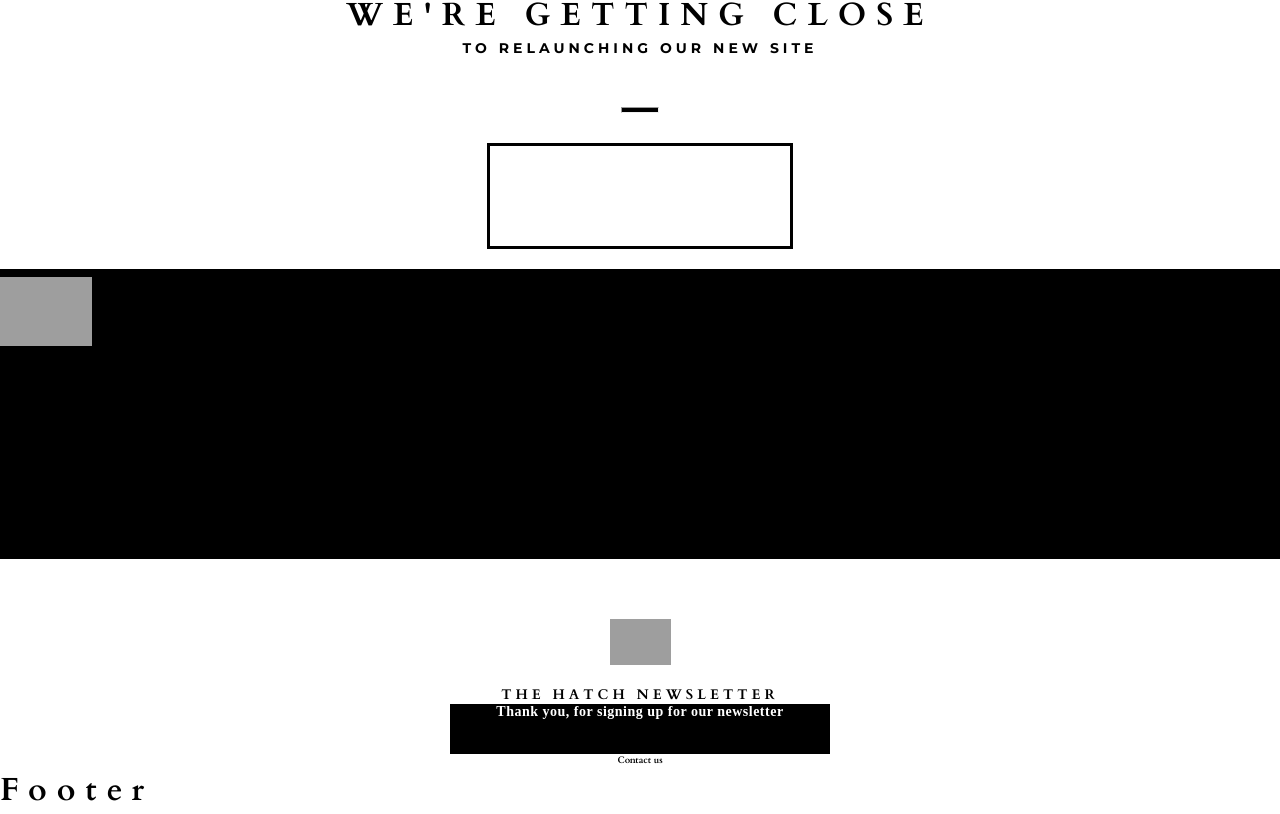
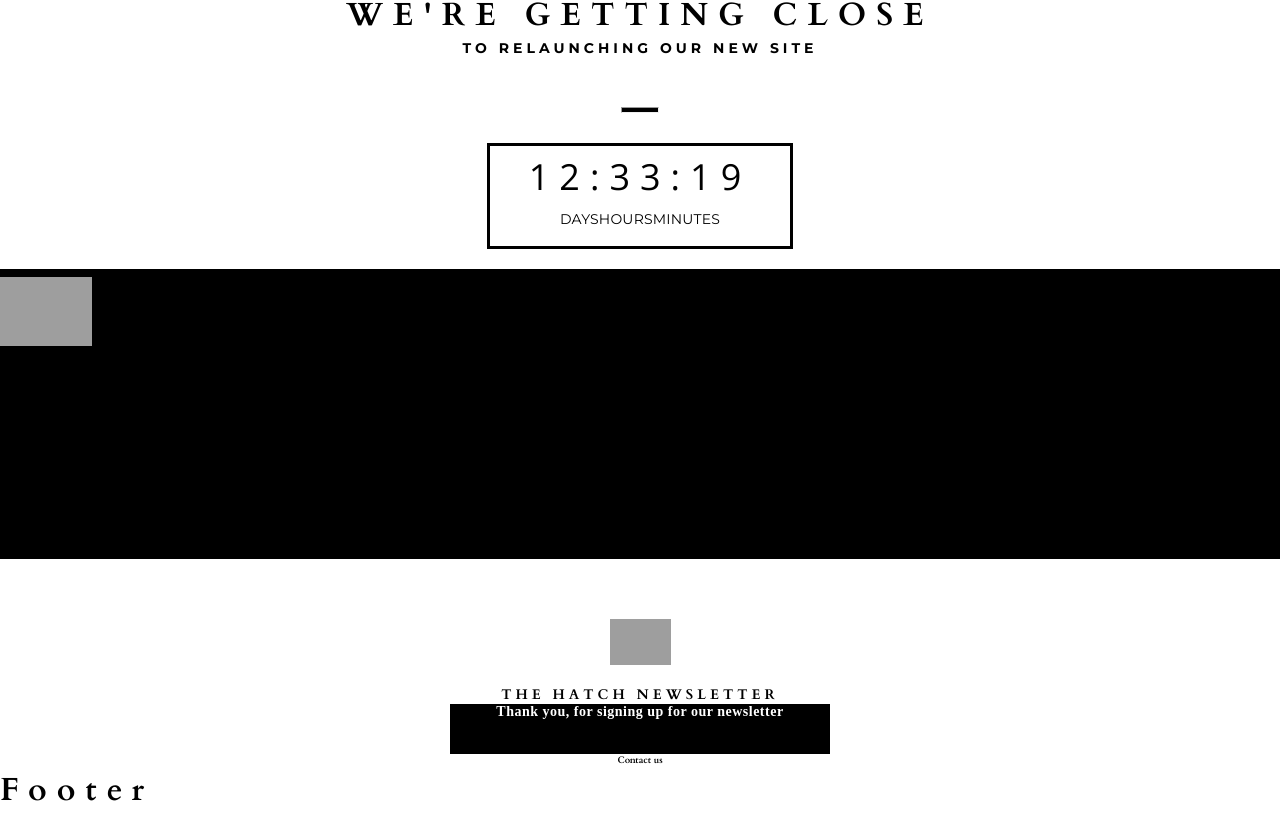
Before and after one commit to wallacehatch/wallace-hatch, a Vue app: page /#/ in a window 1280 px wide. Shown: the part 837-1651 px from the top of the page. Built offline with nearby package versions, Linux system fonts and the light colour scheme; grey boxes are pictures that could not be loaded.

Commit message:
going there

```diff
--- a/src/App.vue
+++ b/src/App.vue
@@ -7,8 +7,8 @@
 </template>
 
 <script>
-import SiteHeader from '@/components/SiteHeader';
-import SiteFooter from '@/components/SiteFooter';
+import SiteHeader from '@/components/common/SiteHeader';
+import SiteFooter from '@/components/common/SiteFooter';
 export default {
   name: 'app',
   components: {
--- a/src/components/Countdown.vue
+++ b/src/components/countdown/Countdown.vue
@@ -16,11 +16,7 @@
 			<h4 class="uppercase sans-serif">To relaunching our new site</h4>
 		</div>
 		<hr class="break-line"></hr>
-		<div class="countdown-box-cont">
-			<div>
-
-			</div>
-		</div>
+		<timer date="August 15, 2016"></timer>
 		</div>
 		<black-info-box></black-info-box>
 		<newsletter></newsletter>
@@ -31,13 +27,15 @@
 
 
 <script>
-import BlackInfoBox from '@/components/BlackInfoBox';
-import Newsletter from '@/components/Newsletter';
+import BlackInfoBox from '@/components/common/BlackInfoBox';
+import Newsletter from '@/components/common/Newsletter';
+import Timer from '@/components/countdown/Timer'
 export default {
   name: 'Countdown',
   components:{
   	BlackInfoBox,
   	Newsletter,
+  	Timer,
   },
   data () {
     return {
--- /dev/null
+++ b/src/components/countdown/Timer.vue
@@ -0,0 +1,78 @@
+<template>
+    <div class="timer-cont">
+        <div class="timer-box-cont">
+            <div class="timer-digit-box open-sans">
+                <p class="timer-text open-sans">12</p>
+                <p class="timer-text open-sans">:</p>
+                <p class="timer-text open-sans">33</p>
+                <p class="timer-text open-sans">:</p>
+                <p class="timer-text open-sans">19</p>
+            </div>
+            <div class="timer-description-box">
+                <p class="timer-description-text uppercase">days</p>
+                <p class="timer-description-text uppercase">hours</p>
+                <p class="timer-description-text uppercase">minutes</p>
+            </div>
+    </div>
+</div>
+</template>
+<script>
+export default {
+    name: 'Timer',
+    ready() {
+        window.setInterval(() => {
+            this.now = Math.trunc((new Date()).getTime() / 1000);
+        },1000);
+    },
+    props : {
+        date : {
+            type: Number,
+            coerce: str => Math.trunc(Date.parse(str) / 1000)
+        }
+    },
+    data() {
+        return {
+            now: Math.trunc((new Date()).getTime() / 1000)
+        }
+    },
+    computed: {
+        minutes() {
+            return Math.trunc((this.date - this.now) / 60) % 60;
+        },
+        hours() {
+            return Math.trunc((this.date - this.now) / 60 / 60) % 24;
+        },
+        days() {
+            return Math.trunc((this.date - this.now) / 60 / 60 / 24);
+        }
+    }
+}
+</script>
+<style lang="scss">
+.timer-box-cont {
+    margin-left: auto;
+    margin-right: auto;
+    width: 30rem;
+    height: 10rem;
+    background-color: #ffffff;
+    border: solid 3px #000000;
+
+    .timer-digit-box{
+        .timer-text{
+        display: inline-block;
+        font-size: 3.6rem;
+        font-weight: 300;
+        letter-spacing: 1rem;
+        // line-height: 0px;
+        }
+    }
+    .timer-description-text{
+        display: inline-block;
+    }
+
+}
+
+
+
+
+</style>
--- a/src/router/index.js
+++ b/src/router/index.js
@@ -1,6 +1,6 @@
 import Vue from 'vue'
 import Router from 'vue-router'
-import Countdown from '@/components/Countdown'
+import Countdown from '@/components/countdown/Countdown'
 
 Vue.use(Router)
 
```
Also changed, not shown: src/components/common/BlackInfoBox.vue (renamed from src/components/BlackInfoBox.vue), src/components/common/Newsletter.vue (renamed from src/components/Newsletter.vue), src/components/common/SiteFooter.vue (renamed from src/components/SiteFooter.vue), src/components/common/SiteHeader.vue (renamed from src/components/SiteHeader.vue).
